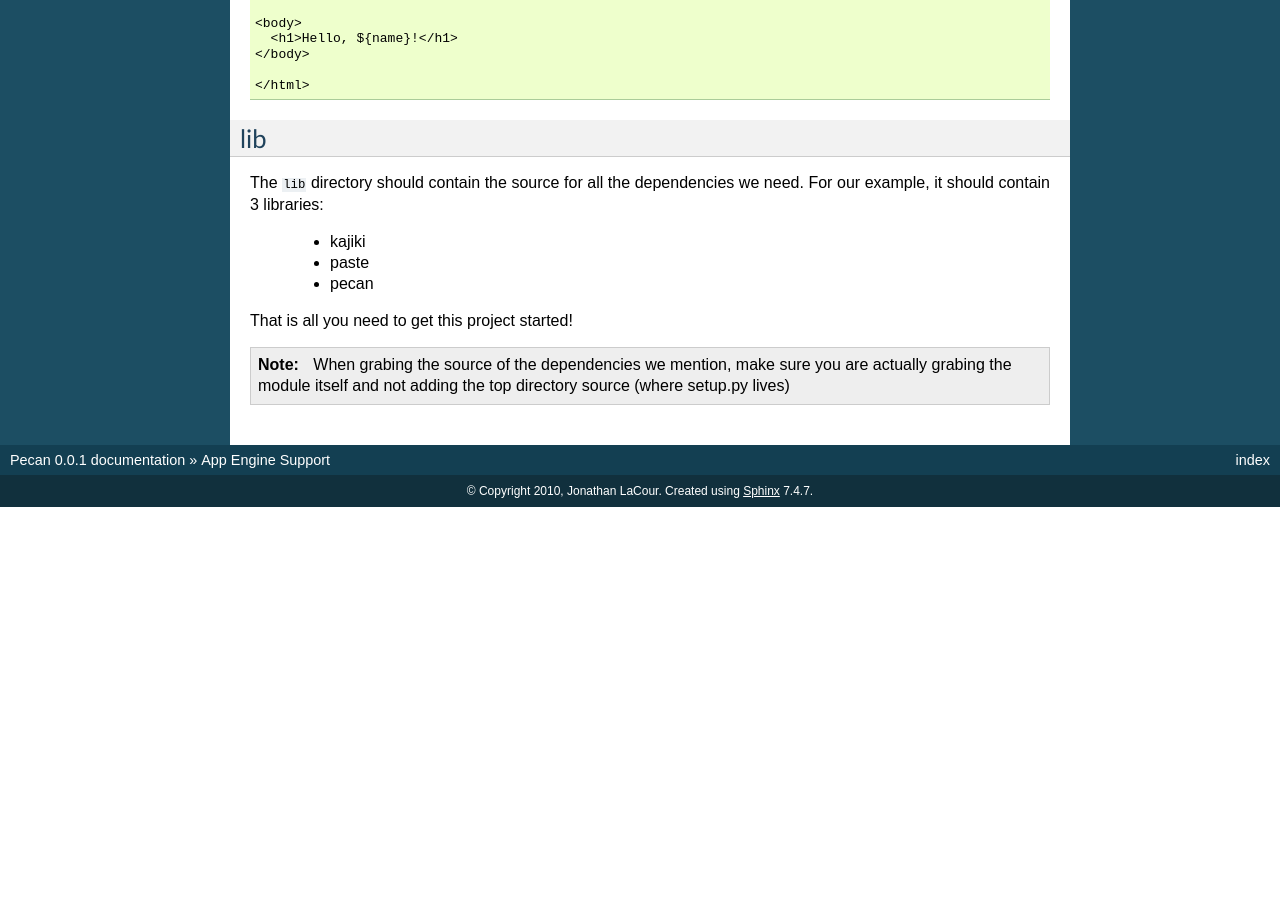
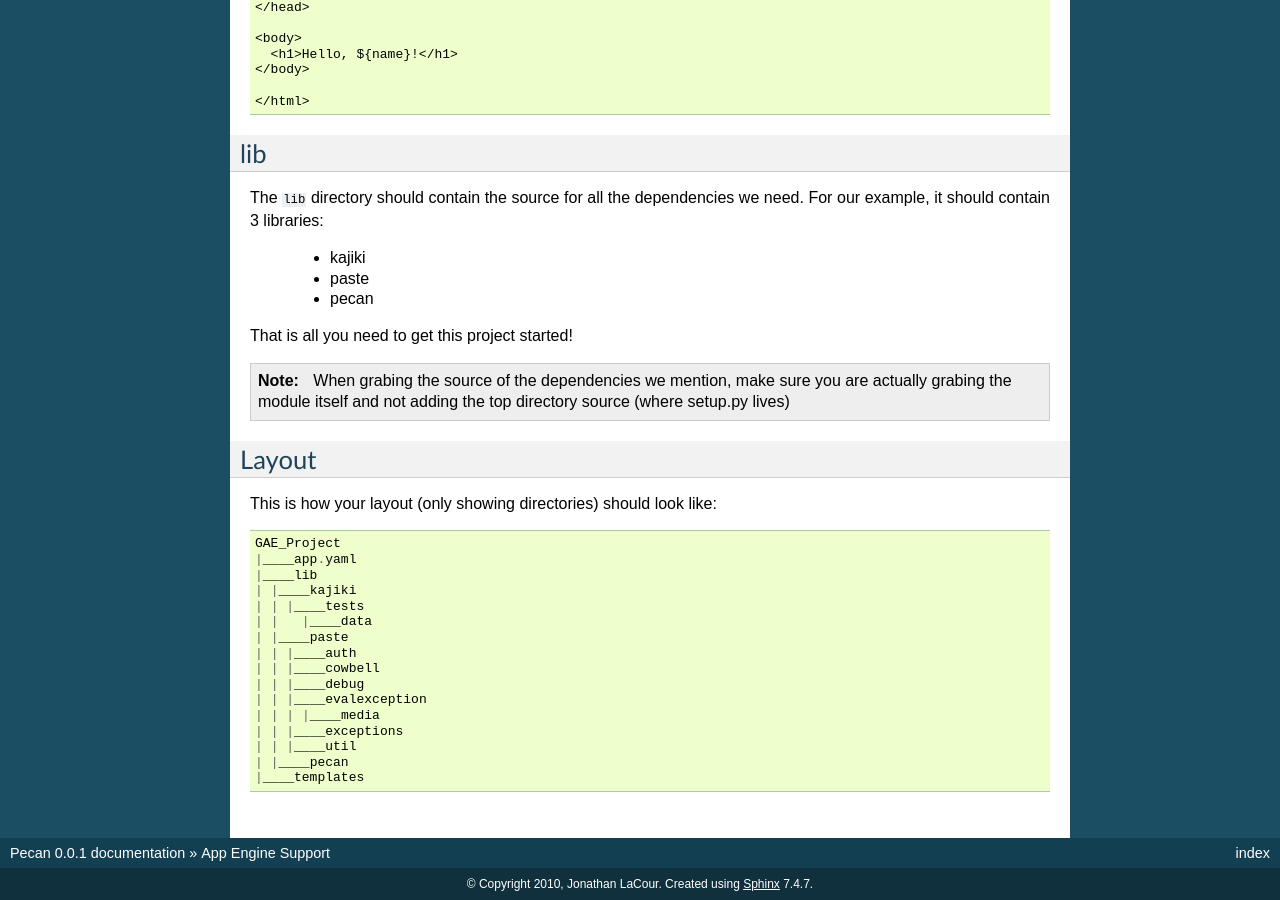
Before and after one commit to stackforge/pecan, a Sphinx documentation site: the page built from docs/source/app_engine.rst, in a window 1280 px wide and 900 px high, scrolled down 1824 px. Built offline with Sphinx 7.4.7, drawn with Linux system fonts in a browser that asks for light colours; before the commit the page ends 2331 px from its top, so only the background shows below that; some of the changed text lies outside the part shown.

Commit message:
fixes a setup.py issue where simplejson wasn't included and adds more info to GAE support

```diff
--- a/docs/source/app_engine.rst
+++ b/docs/source/app_engine.rst
@@ -122,3 +123,24 @@
 .. note::
     When grabing the source of the dependencies we mention, make sure you are actually grabing the module itself
     and not adding the top directory source (where setup.py lives)
+
+Layout
+---------
+This is how your layout (only showing directories) should look like::
+
+    GAE_Project
+    |____app.yaml
+    |____lib
+    | |____kajiki
+    | | |____tests
+    | |   |____data
+    | |____paste
+    | | |____auth
+    | | |____cowbell
+    | | |____debug
+    | | |____evalexception
+    | | | |____media
+    | | |____exceptions
+    | | |____util
+    | |____pecan
+    |____templates
--- a/setup.py
+++ b/setup.py
@@ -41,6 +41,7 @@
       "py >= 1.3.4",
       "WebTest >= 1.2.2",
       "Paste >= 1.7.5.1",
+      "simplejson >= 2.1.1",
       "PasteScript >= 1.7.3"
     ],
     entry_points = """
```
Also changed, not shown: other parts of docs/source/app_engine.rst (+2 -1 lines).
